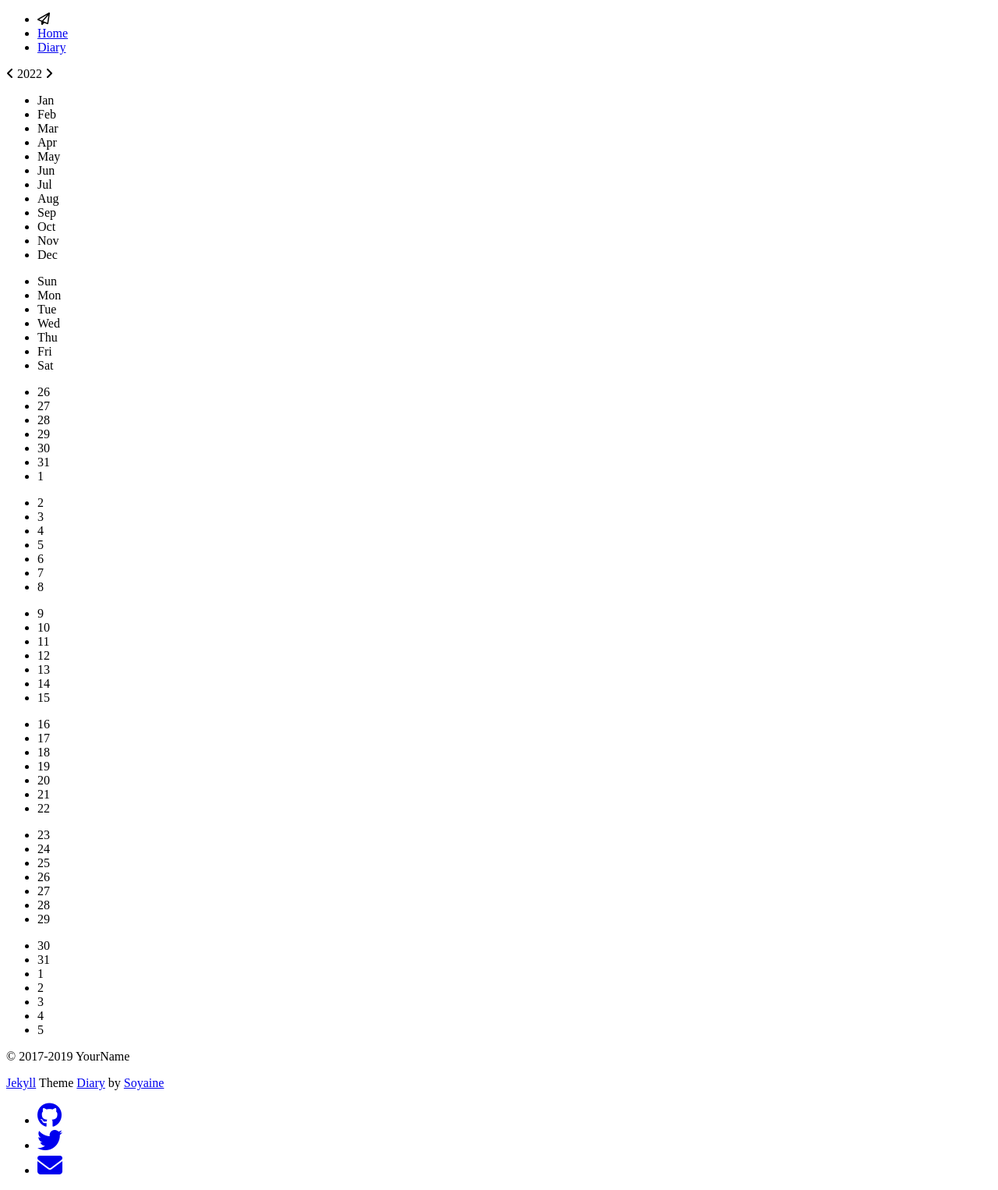
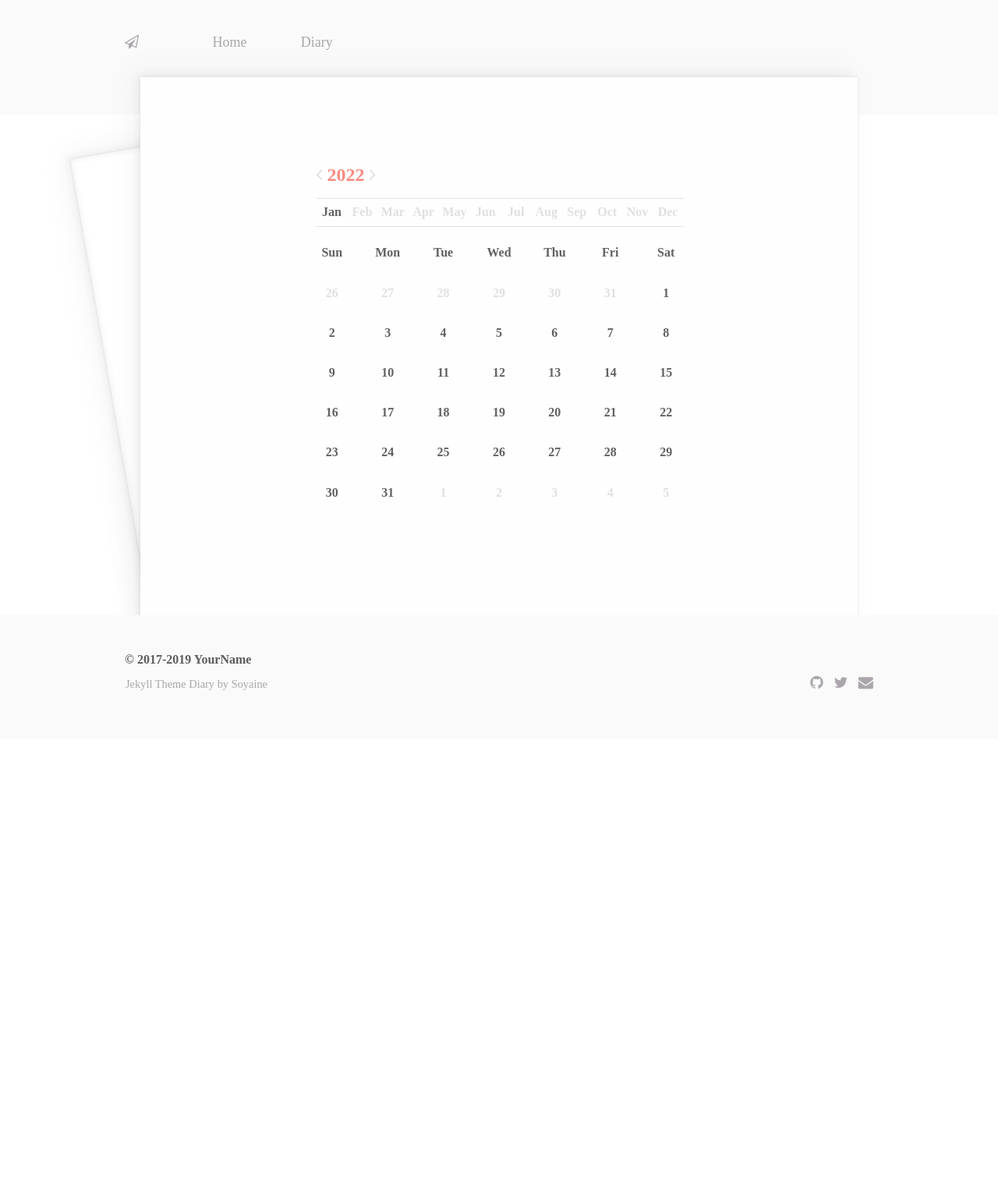
Before and after one commit to taisei-13046/TIL_pages, a Jekyll site: the page built from index.html, in a window 1280 px wide. Shown: the whole page at 78% size. Built offline with Jekyll 4.4.1, drawn with Linux system fonts in a browser that asks for light colours; nearby versions of some CDN libraries; library files that are not in the unit come from our copies; after the commit the page ends 948 px from its top, so only the background shows below that.

Commit message:
Update default.html

```diff
--- a/_layouts/default.html
+++ b/_layouts/default.html
@@ -4,8 +4,8 @@
 <head>
     <meta http-equiv="content-type" content="text/html; charset=utf-8" />
 	<meta name="viewport" content="width=device-width, initial-scale=1.0, maximum-scale=1.0, user-scalable=0">
-    <link rel="stylesheet" href="{{ "https://taisei-13046.github.io/TIL_pages/assets/css/main.css" | prepend: site.baseurl }}">
-    <link rel="stylesheet" href="{{ "https://taisei-13046.github.io/TIL_pages/assets/css/font-awesome.min.css" | prepend: site.baseurl }}">
+    <link rel="stylesheet" href="{{ "/assets/css/main.css" | prepend: site.baseurl }}">
+    <link rel="stylesheet" href="{{ "/assets/css/font-awesome.min.css" | prepend: site.baseurl }}">
     <title>{{ page.title}}</title>
 </head>
 <body>
```
